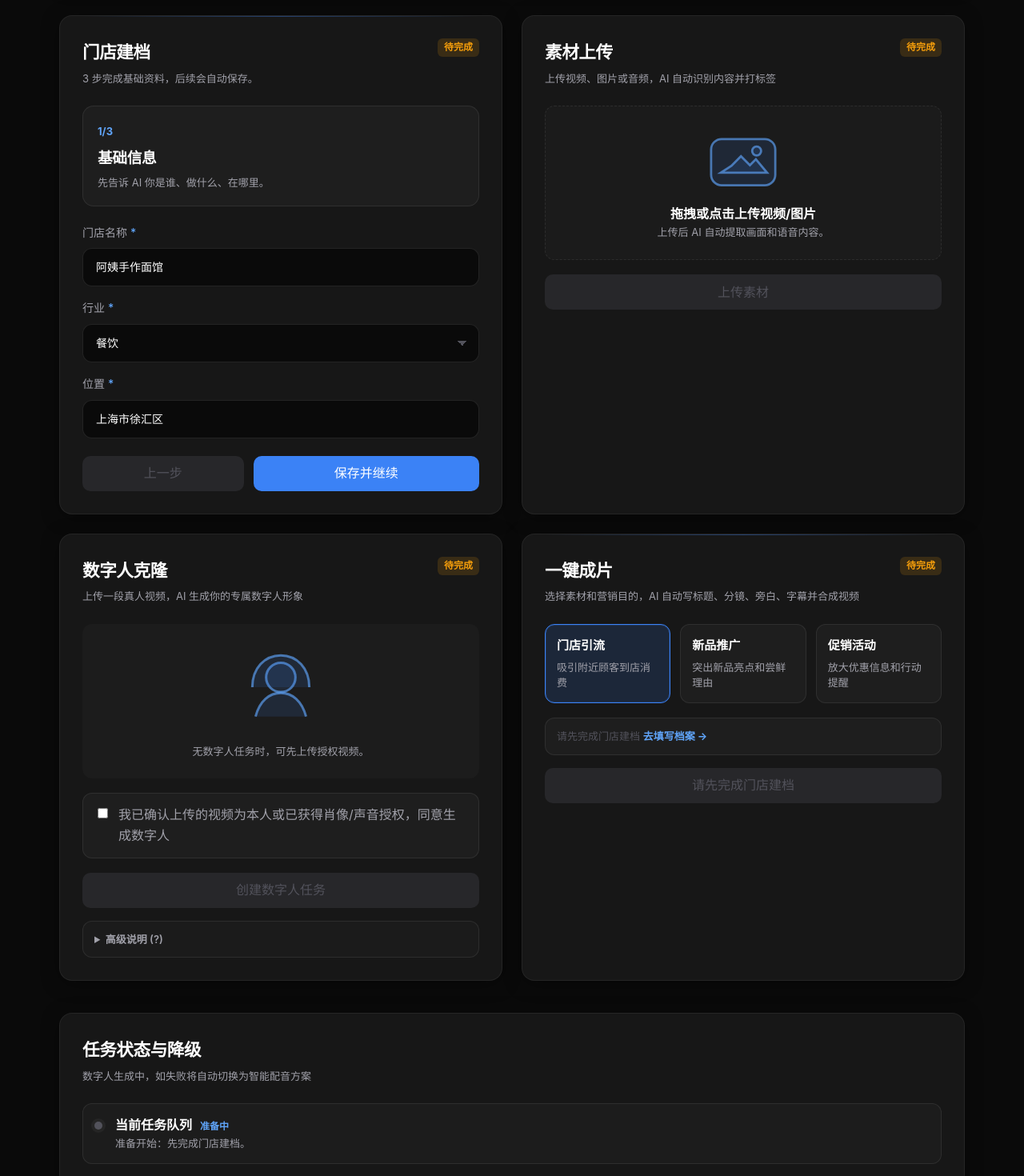
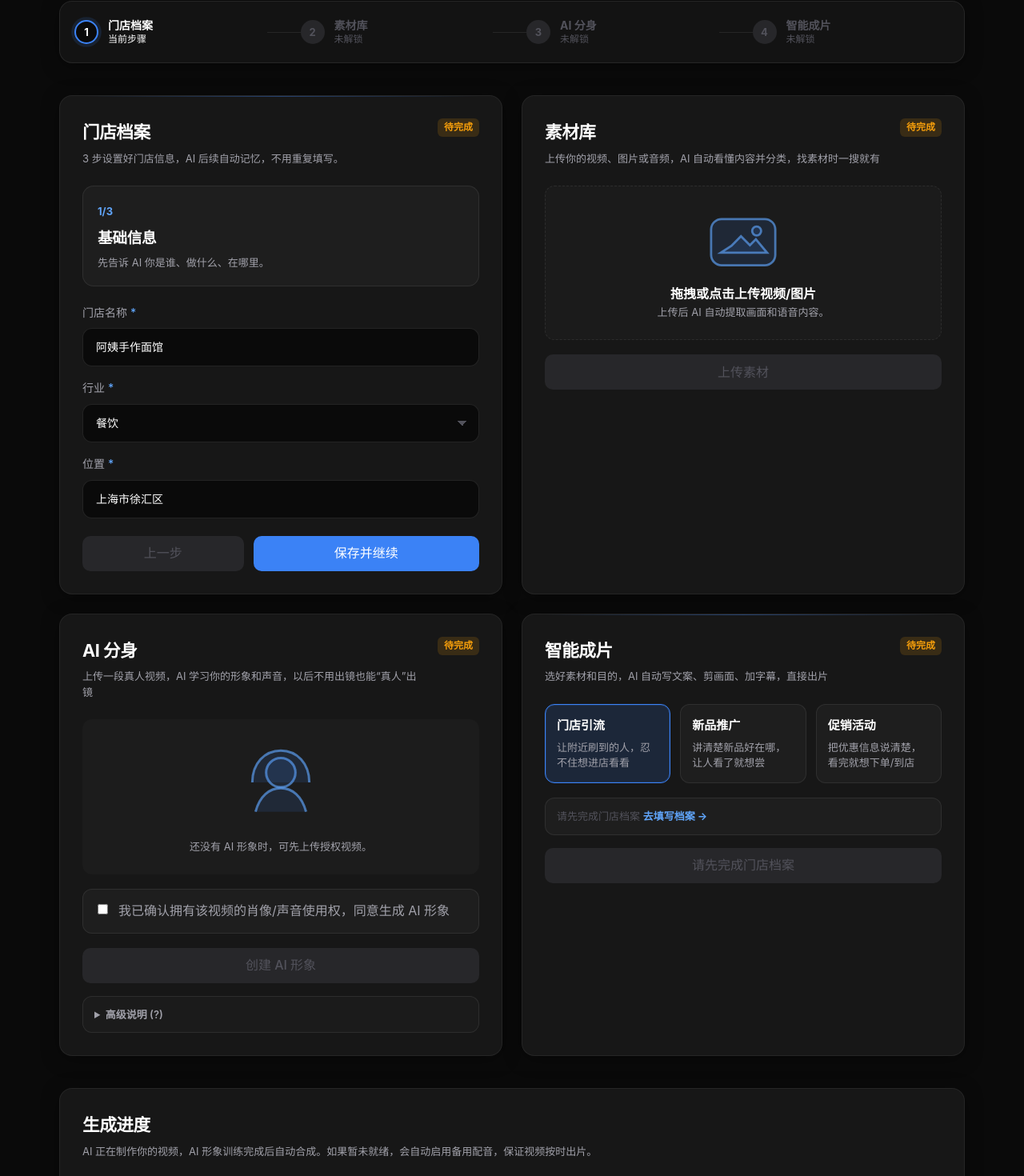
Before and after one commit to Jziego/-, a Next.js app: page / in a window 1280 px wide. Shown: the part 497-1967 px from the top of the page at 80% size. Built offline with nearby package versions, Linux system fonts and the light colour scheme.

Commit message:
优化文案

```diff
--- a/app/globals.css
+++ b/app/globals.css
@@ -665,6 +665,11 @@ strong {
   padding: 14px;
 }
 
+.result .resultHint {
+  color: var(--muted);
+  font-size: 12px;
+}
+
 .tagList {
   display: flex;
   flex-wrap: wrap;
--- a/components/dashboard.tsx
+++ b/components/dashboard.tsx
@@ -85,21 +85,21 @@ const storeFormSteps: Array<{
     ]
   },
   {
-    title: "营销偏好",
-    description: "设置活动、语气和不能出现的词。",
+    title: "内容风格",
+    description: "告诉 AI 你的活动、说话风格，以及需要避开的敏感词。",
     progress: "3/3",
     fields: [
       { name: "promotions", label: "促销活动", placeholder: "例：工作日午餐第二份半价", kind: "textarea" },
-      { name: "brandTone", label: "品牌语气", placeholder: "请选择品牌语气", required: true },
-      { name: "forbiddenWords", label: "禁用词", placeholder: "例：最便宜, 全网第一", kind: "textarea" }
+      { name: "brandTone", label: "说话风格", placeholder: "请选择说话风格", required: true },
+      { name: "forbiddenWords", label: "敏感词 / 规避词", placeholder: "例：最便宜, 全网第一", kind: "textarea" }
     ]
   }
 ];
 
 const purposeOptions: Array<{ value: MarketingPurpose; label: string; description: string }> = [
-  { value: "store_traffic", label: "门店引流", description: "吸引附近顾客到店消费" },
-  { value: "new_product", label: "新品推广", description: "突出新品亮点和尝鲜理由" },
-  { value: "promotion", label: "促销活动", description: "放大优惠信息和行动提醒" }
+  { value: "store_traffic", label: "门店引流", description: "让附近刷到的人，忍不住想进店看看" },
+  { value: "new_product", label: "新品推广", description: "讲清楚新品好在哪，让人看了就想尝" },
+  { value: "promotion", label: "促销活动", description: "把优惠信息说清楚，看完就想下单/到店" }
 ];
 
 const purposeLabels: Record<string, string> = {
@@ -110,17 +110,23 @@ const purposeLabels: Record<string, string> = {
 
 const jobTypeLabels: Record<string, string> = {
   asset_analysis: "AI 识别素材",
-  avatar_generation: "数字人生成",
-  video_render: "视频合成",
-  slideshow_render: "智能配音方案",
+  avatar_generation: "AI 形象训练",
+  video_render: "视频合成中",
+  slideshow_render: "备用配音方案",
   subtitle_generation: "字幕生成"
 };
 
 const jobStatusLabels: Record<string, string> = {
-  queued: "准备中",
-  processing: "渲染中",
+  queued: "进行中",
+  processing: "生成中",
   completed: "已完成",
-  failed: "已降级"
+  failed: "已启用备用方案"
+};
+
+const tagDisplayLabels: Record<string, string> = {
+  food: "美食",
+  person: "人物",
+  storefront: "门店环境"
 };
 
 function normalizeStoreFormStep(step: number): number {
@@ -169,7 +175,7 @@ export function Dashboard() {
   const [avatar, setAvatar] = useState<AvatarProfile | null>(null);
   const [script, setScript] = useState<ScriptDraft | null>(null);
   const [jobs, setJobs] = useState<Job[]>([]);
-  const [message, setMessage] = useState("准备开始：先完成门店建档。");
+  const [message, setMessage] = useState("准备开始：先完成门店档案。");
   const [storeFormStep, setStoreFormStep] = useState(0);
   const [avatarConsent, setAvatarConsent] = useState(false);
   const [selectedPurpose, setSelectedPurpose] = useState<MarketingPurpose>("store_traffic");
@@ -210,10 +216,10 @@ export function Dashboard() {
 
   const workflowSteps = useMemo(
     () => [
-      { label: "门店建档", href: "#store-profile", complete: Boolean(store) },
-      { label: "素材上传", href: "#media-upload", complete: Boolean(asset && analysis) },
-      { label: "数字人克隆", href: "#avatar-clone", complete: Boolean(avatar) },
-      { label: "一键成片", href: "#one-click-video", complete: Boolean(script) }
+      { label: "门店档案", href: "#store-profile", complete: Boolean(store) },
+      { label: "素材库", href: "#media-upload", complete: Boolean(asset && analysis) },
+      { label: "AI 分身", href: "#avatar-clone", complete: Boolean(avatar) },
+      { label: "智能成片", href: "#one-click-video", complete: Boolean(script) }
     ],
     [analysis, asset, avatar, script, store]
   );
@@ -285,7 +291,7 @@ export function Dashboard() {
         updatedAt: now
       };
       setStore(profile);
-      setMessage("保存成功：门店档案已自动保存，换设备不丢失。");
+      setMessage("保存成功：门店档案已自动记忆，换设备不丢失。");
     } finally {
       setPendingAction(null);
     }
@@ -298,7 +304,7 @@ export function Dashboard() {
 
   async function simulateAssetUpload() {
     if (!store) {
-      setMessage("请先完成门店建档。");
+      setMessage("请先完成门店档案。");
       return;
     }
 
@@ -345,7 +351,7 @@ export function Dashboard() {
 
   async function simulateAvatarClone() {
     if (!store) {
-      setMessage("请先完成门店建档。");
+      setMessage("请先完成门店档案。");
       return;
     }
 
@@ -374,7 +380,7 @@ export function Dashboard() {
       });
 
       setAvatar(profile);
-      setMessage("任务提交成功：数字人生成中，如失败将自动切换为智能配音方案。");
+      setMessage("已提交：正在训练你的 AI 形象，完成后自动合成视频；若暂未就绪会自动启用备用配音，保证按时出片。");
     } finally {
       setPendingAction(null);
     }
@@ -382,7 +388,7 @@ export function Dashboard() {
 
   async function simulateOneClickRender() {
     if (!store) {
-      setMessage("请先完成门店建档。");
+      setMessage("请先完成门店档案。");
       return;
     }
 
@@ -419,7 +425,7 @@ export function Dashboard() {
 
       setScript(draft);
       setJobs([...plannedJobs, fallbackJob]);
-      setMessage("任务提交成功：AI 正在生成脚本、字幕、音乐和转场。");
+      setMessage("AI 正在生成你的视频：自动写文案、剪画面、加字幕、配音乐。");
     } finally {
       setPendingAction(null);
     }
@@ -435,8 +441,8 @@ export function Dashboard() {
 
       <section className="hero">
         <p className="eyebrow">AI 视频工作台</p>
-        <h1>小店老板的一键短视频助手</h1>
-        <p>AI 自动写脚本、配音乐、加字幕，帮你生成门店引流短视频</p>
+        <h1>不会拍视频？AI 一键帮你生成门店引流片</h1>
+        <p>0 基础也能做。自动写脚本、配音乐、加字幕，你只管传素材，剩下的 AI 全包，让顾客主动找到你。</p>
       </section>
 
       <nav className="stepper" aria-label="全局步骤导航">
@@ -466,8 +472,8 @@ export function Dashboard() {
           <div className="cardHighlight" aria-hidden="true" />
           <div className="cardHeader">
             <div>
-              <h2>门店建档</h2>
-              <p>3 步完成基础资料，后续会自动保存。</p>
+              <h2>门店档案</h2>
+              <p>3 步设置好门店信息，AI 后续自动记忆，不用重复填写。</p>
             </div>
             <span className={store ? "statusBadge success" : "statusBadge warning"}>{store ? "已完成" : "待完成"}</span>
           </div>
@@ -572,7 +578,7 @@ export function Dashboard() {
               </button>
               <button className="primaryButton" disabled={Boolean(pendingAction)} onClick={() => void submitCurrentStoreStep()} type="button">
                 {pendingAction === "store" ? <span className="spinner" aria-hidden="true" /> : null}
-                {storeFormStep < storeFormSteps.length - 1 ? "保存并继续" : "保存档案"}
+                {storeFormStep < storeFormSteps.length - 1 ? "保存并继续" : "完成设置"}
               </button>
             </div>
           </form>
@@ -581,8 +587,8 @@ export function Dashboard() {
         <article className="card" id="media-upload">
           <div className="cardHeader">
             <div>
-              <h2>素材上传</h2>
-              <p>上传视频、图片或音频，AI 自动识别内容并打标签</p>
+              <h2>素材库</h2>
+              <p>上传你的视频、图片或音频，AI 自动看懂内容并分类，找素材时一搜就有</p>
             </div>
             <span className={analysis ? "statusBadge success" : "statusBadge warning"}>{analysis ? "已完成" : "待完成"}</span>
           </div>
@@ -624,11 +630,11 @@ export function Dashboard() {
 
           {analysis ? (
             <div className="result">
-              <strong>AI 标签</strong>
+              <strong>AI 自动分类</strong>
               <div className="tagList">
                 {[...analysis.visualTags, ...analysis.businessTags].map((tag) => (
                   <span className="techTag" key={tag}>
-                    {tag}
+                    {tagDisplayLabels[tag] ?? tag}
                   </span>
                 ))}
               </div>
@@ -639,8 +645,8 @@ export function Dashboard() {
         <article className="card" id="avatar-clone">
           <div className="cardHeader">
             <div>
-              <h2>数字人克隆</h2>
-              <p>上传一段真人视频，AI 生成你的专属数字人形象</p>
+              <h2>AI 分身</h2>
+              <p>上传一段真人视频，AI 学习你的形象和声音，以后不用出镜也能“真人”出镜</p>
             </div>
             <span className={avatar ? "statusBadge success" : "statusBadge warning"}>{avatar ? "已完成" : "待完成"}</span>
           </div>
@@ -652,18 +658,19 @@ export function Dashboard() {
                 <path d="M24 90c5-19 17-29 31-29s26 10 31 29" />
                 <path d="M20 54c0-23 15-39 35-39s35 16 35 39" />
               </svg>
-              <span>无数字人任务时，可先上传授权视频。</span>
+              <span>还没有 AI 形象时，可先上传授权视频。</span>
             </div>
           ) : (
             <div className="result">
-              <strong>数字人已创建</strong>
-              <span>状态：{avatar.trainingStatus === "ready" ? "已完成" : "准备中"}</span>
+              <strong>AI 形象已创建</strong>
+              <span>{avatar.trainingStatus === "ready" ? "已完成" : "正在训练你的 AI 形象…"}</span>
+              <span className="resultHint">预计需要 5-10 分钟，完成后会通知你。</span>
             </div>
           )}
 
           <label className="consentBox">
             <input checked={avatarConsent} onChange={(event) => setAvatarConsent(event.target.checked)} type="checkbox" />
-            <span>我已确认上传的视频为本人或已获得肖像/声音授权，同意生成数字人</span>
+            <span>我已确认拥有该视频的肖像/声音使用权，同意生成 AI 形象</span>
           </label>
 
           <button
@@ -673,12 +680,12 @@ export function Dashboard() {
             type="button"
           >
             {pendingAction === "avatar" ? <span className="spinner" aria-hidden="true" /> : null}
-            创建数字人任务
+            创建 AI 形象
           </button>
 
           <details className="advancedNote">
             <summary>高级说明 (?)</summary>
-            <p>接入主流数字人服务；如果生成失败，会自动切换为智能配音方案。</p>
+            <p>接入主流 AI 形象服务；如果暂未就绪，会自动启用备用配音方案，保证视频按时出片。</p>
           </details>
         </article>
 
@@ -686,8 +693,8 @@ export function Dashboard() {
           <div className="cardHighlight" aria-hidden="true" />
           <div className="cardHeader">
             <div>
-              <h2>一键成片</h2>
-              <p>选择素材和营销目的，AI 自动写标题、分镜、旁白、字幕并合成视频</p>
+              <h2>智能成片</h2>
+              <p>选好素材和目的，AI 自动写文案、剪画面、加字幕，直接出片</p>
             </div>
             <span className={script ? "statusBadge success" : "statusBadge warning"}>{script ? "已完成" : "待完成"}</span>
           </div>
@@ -708,7 +715,7 @@ export function Dashboard() {
 
           {renderLocked ? (
             <p className="lockNotice">
-              请先完成门店建档 <a href="#store-profile">去填写档案 →</a>
+              请先完成门店档案 <a href="#store-profile">去填写档案 →</a>
             </p>
           ) : null}
           {renderMissingAssets ? <p className="lockNotice">上传素材并完成 AI 识别后，就可以开始生成。</p> : null}
@@ -720,7 +727,7 @@ export function Dashboard() {
             type="button"
           >
             {pendingAction === "render" ? <span className="spinner" aria-hidden="true" /> : null}
-            {renderLocked ? "请先完成门店建档" : "生成脚本与渲染任务"}
+            {renderLocked ? "请先完成门店档案" : "开始生成视频"}
           </button>
 
           {script ? (
@@ -735,8 +742,8 @@ export function Dashboard() {
       <section className="statusPanel" aria-live="polite">
         <div className="cardHeader">
           <div>
-            <h2>任务状态与降级</h2>
-            <p>数字人生成中，如失败将自动切换为智能配音方案</p>
+            <h2>生成进度</h2>
+            <p>AI 正在制作你的视频，AI 形象训练完成后自动合成。如果暂未就绪，会自动启用备用配音，保证视频按时出片。</p>
           </div>
         </div>
         <div className="timeline">
@@ -746,7 +753,7 @@ export function Dashboard() {
                 title: jobTypeLabels[job.type] ?? "视频任务",
                 status: jobStatusLabels[job.status] ?? "准备中",
                 tone: job.status,
-                detail: job.type === "slideshow_render" ? "备用方案已准备，保证任务不中断。" : `进度 ${job.progress}%`
+                detail: job.type === "slideshow_render" ? "备用方案已就绪，确保视频顺利生成。" : `进度 ${job.progress}%`
               }))
             : [
                 {
```
Also changed, not shown: 1 other file (tests, documents, lock files or other folders).
